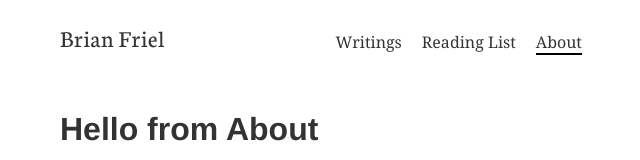
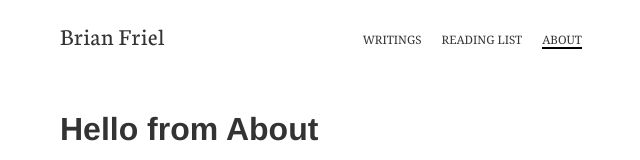
Before and after one commit to bfriel/bfriel.github.io, a Gatsby site: page /about in a window 1280 px wide. Shown: the top 160 px of the page, without its empty margins (319-959 px from the left). Built offline with nearby package versions, Linux system fonts and the light colour scheme; Gatsby itself is replaced by a stand-in of ours; some packages are replaced by stand-ins of ours; what typography-theme-stow-lake would draw is missing.

Commit message:
Style nav links with font and underline

```diff
--- a/src/components/layout.css
+++ b/src/components/layout.css
@@ -63,20 +63,12 @@ a {
     background-size: 100% 88%;
 } */
 
-a.link {
+.nav a.link {
     padding: 2px 0;
     margin: 0 10px;
     position: relative;
-}
-
-a.link.active::after {
-    content: ' ';
-    position: absolute;
-    background-color: #000;
-    width: 100%;
-    height: 2px;
-    left: 0;
-    bottom: 0;
+    font-size: 0.72572rem;
+    text-transform: uppercase;
 }
 
 .nav a.link:last-of-type {
@@ -86,6 +78,31 @@ a.link.active::after {
 .nav a.link:first-of-type {
     margin-left: 0;
 }
+
+.nav a.link::after {
+    content: ' ';
+    position: absolute;
+    background-color: #000;
+    width: 0;
+    height: 0;
+    left: 0;
+    bottom: 0;
+    transition: width .2s ease;
+}
+
+.nav a.link:hover::after {
+    height: 2px;
+    width: 75%;
+ }
+
+.nav a.link.active::after {
+    height: 2px;
+    width: 100%;
+}
+
+
+
+
 
 /*
 MOBILE MENU
--- a/src/components/layout.js
+++ b/src/components/layout.js
@@ -65,7 +65,7 @@ export default function Layout({location, title, children}) {
               padding: `${rhythm(1.0)} ${rhythm(3 / 4)}`,
             }}
           >
-            <Link to={`/`} className={`link`} >
+            <Link to={`/`}>
               <h2 className={`title`}>
                   {title}
               </h2>
```
